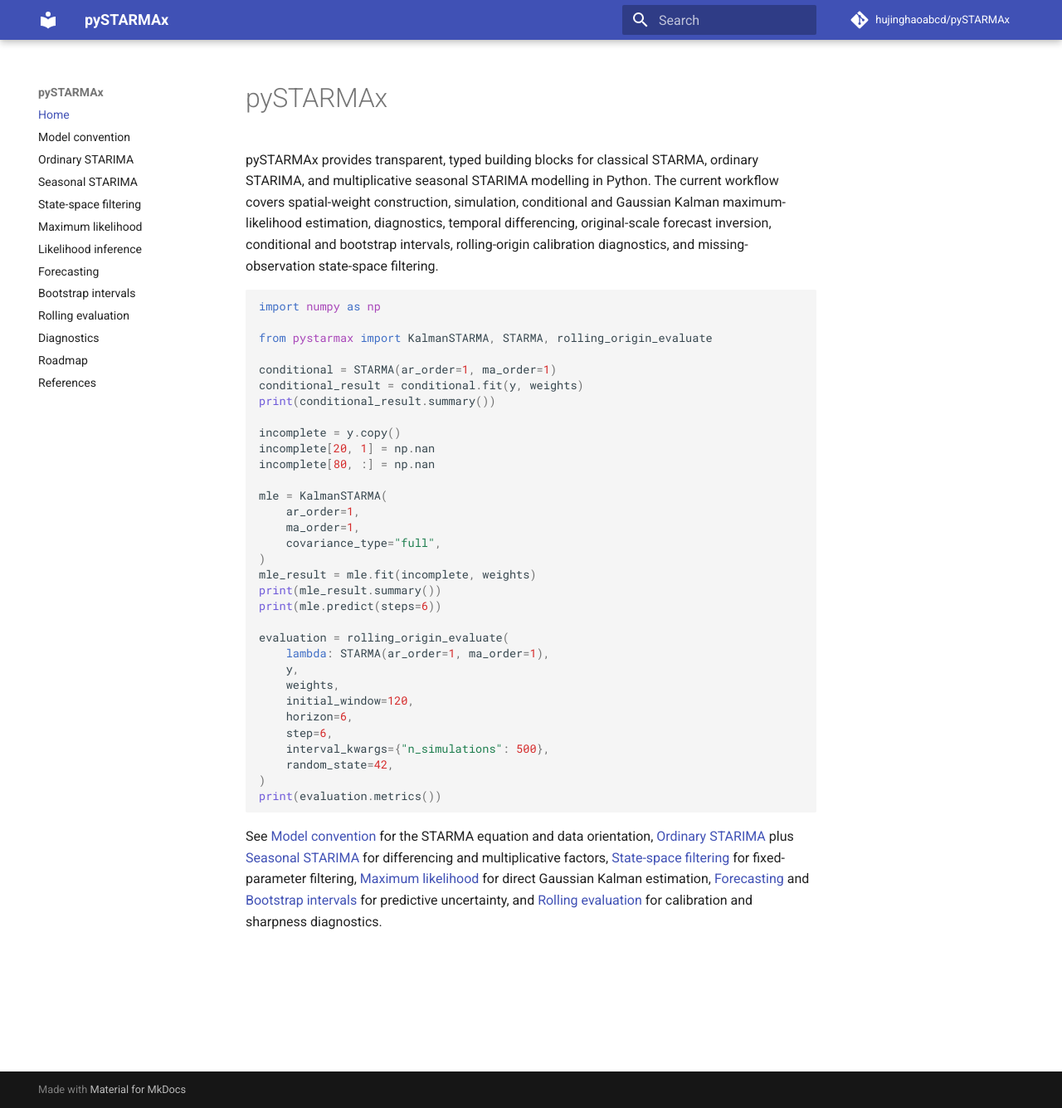
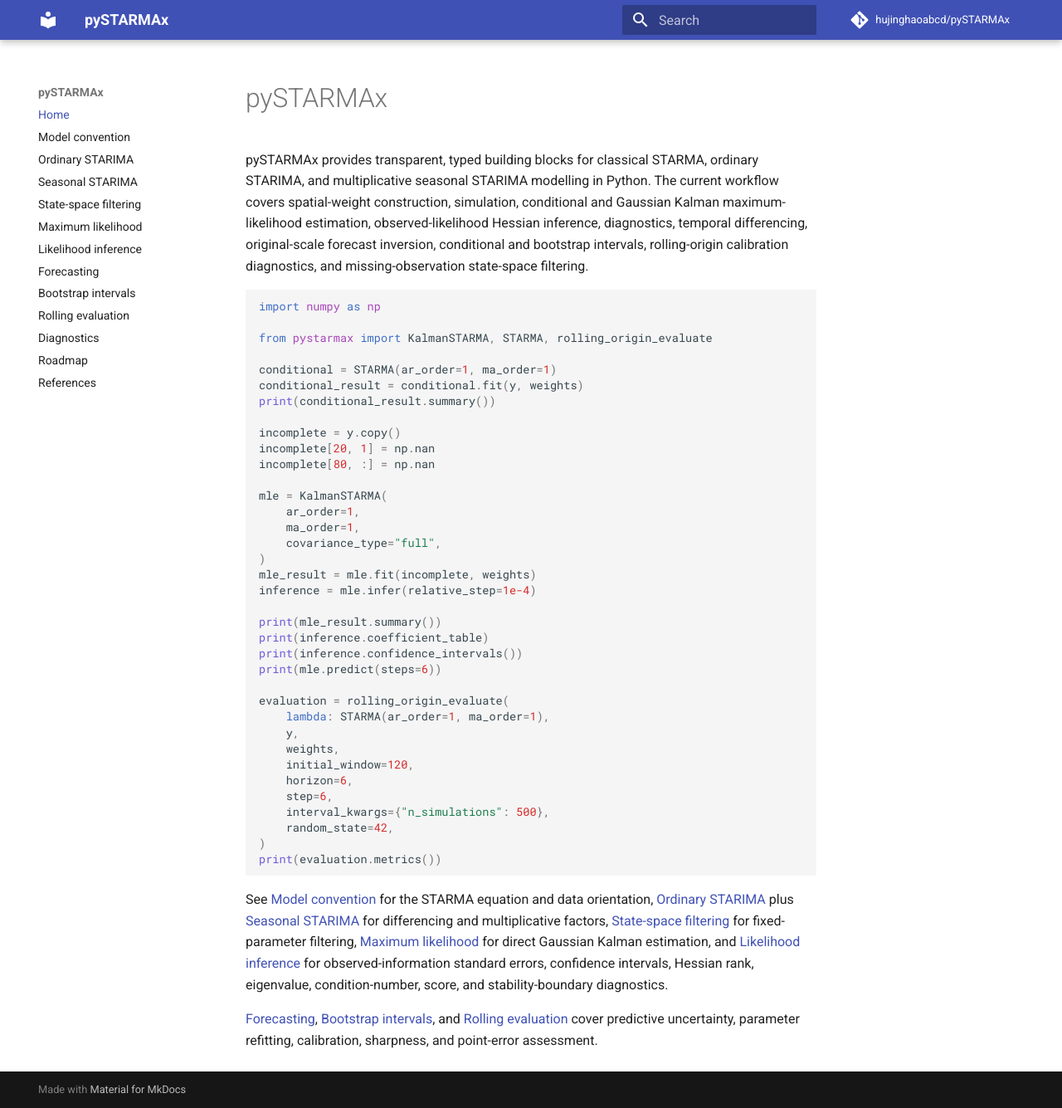
Before and after one commit to hujinghaoabcd/pySTARMAx, an MkDocs documentation site: the page built from docs/index.md, in a window 1280 px wide and 1335 px high. Shown: the whole window at 83% size. Built offline with MkDocs 1.6.1 and Material for MkDocs 9.7.7, drawn with Linux system fonts in a browser that asks for light colours; comment, search, counter and statistics services are not loaded.

Commit message:
Add likelihood inference to documentation home

````diff
--- a/docs/index.md
+++ b/docs/index.md
@@ -3,10 +3,10 @@
 pySTARMAx provides transparent, typed building blocks for classical STARMA,
 ordinary STARIMA, and multiplicative seasonal STARIMA modelling in Python. The
 current workflow covers spatial-weight construction, simulation, conditional and
-Gaussian Kalman maximum-likelihood estimation, diagnostics, temporal
-differencing, original-scale forecast inversion, conditional and bootstrap
-intervals, rolling-origin calibration diagnostics, and missing-observation
-state-space filtering.
+Gaussian Kalman maximum-likelihood estimation, observed-likelihood Hessian
+inference, diagnostics, temporal differencing, original-scale forecast inversion,
+conditional and bootstrap intervals, rolling-origin calibration diagnostics, and
+missing-observation state-space filtering.
 
 ```python
 import numpy as np
@@ -27,7 +27,11 @@ mle = KalmanSTARMA(
     covariance_type="full",
 )
 mle_result = mle.fit(incomplete, weights)
+inference = mle.infer(relative_step=1e-4)
+
 print(mle_result.summary())
+print(inference.coefficient_table)
+print(inference.confidence_intervals())
 print(mle.predict(steps=6))
 
 evaluation = rolling_origin_evaluate(
@@ -47,6 +51,11 @@ See [Model convention](model.md) for the STARMA equation and data orientation,
 [Ordinary STARIMA](starima.md) plus [Seasonal STARIMA](seasonal.md) for
 differencing and multiplicative factors, [State-space filtering](state_space.md)
 for fixed-parameter filtering, [Maximum likelihood](maximum_likelihood.md) for
-direct Gaussian Kalman estimation, [Forecasting](forecasting.md) and
-[Bootstrap intervals](bootstrap.md) for predictive uncertainty, and
-[Rolling evaluation](evaluation.md) for calibration and sharpness diagnostics.
+direct Gaussian Kalman estimation, and
+[Likelihood inference](likelihood_inference.md) for observed-information standard
+errors, confidence intervals, Hessian rank, eigenvalue, condition-number, score,
+and stability-boundary diagnostics.
+
+[Forecasting](forecasting.md), [Bootstrap intervals](bootstrap.md), and
+[Rolling evaluation](evaluation.md) cover predictive uncertainty, parameter
+refitting, calibration, sharpness, and point-error assessment.
````
